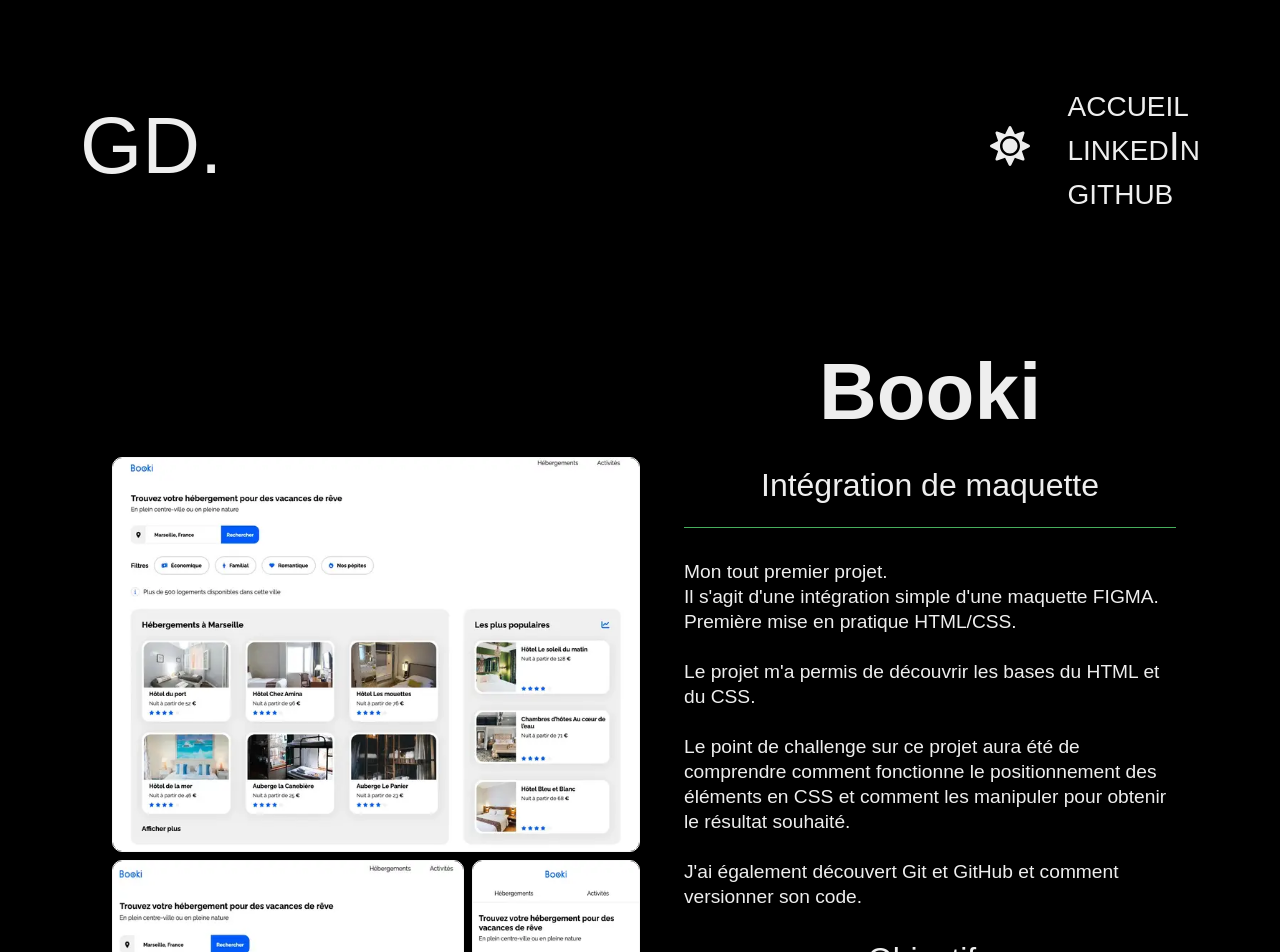
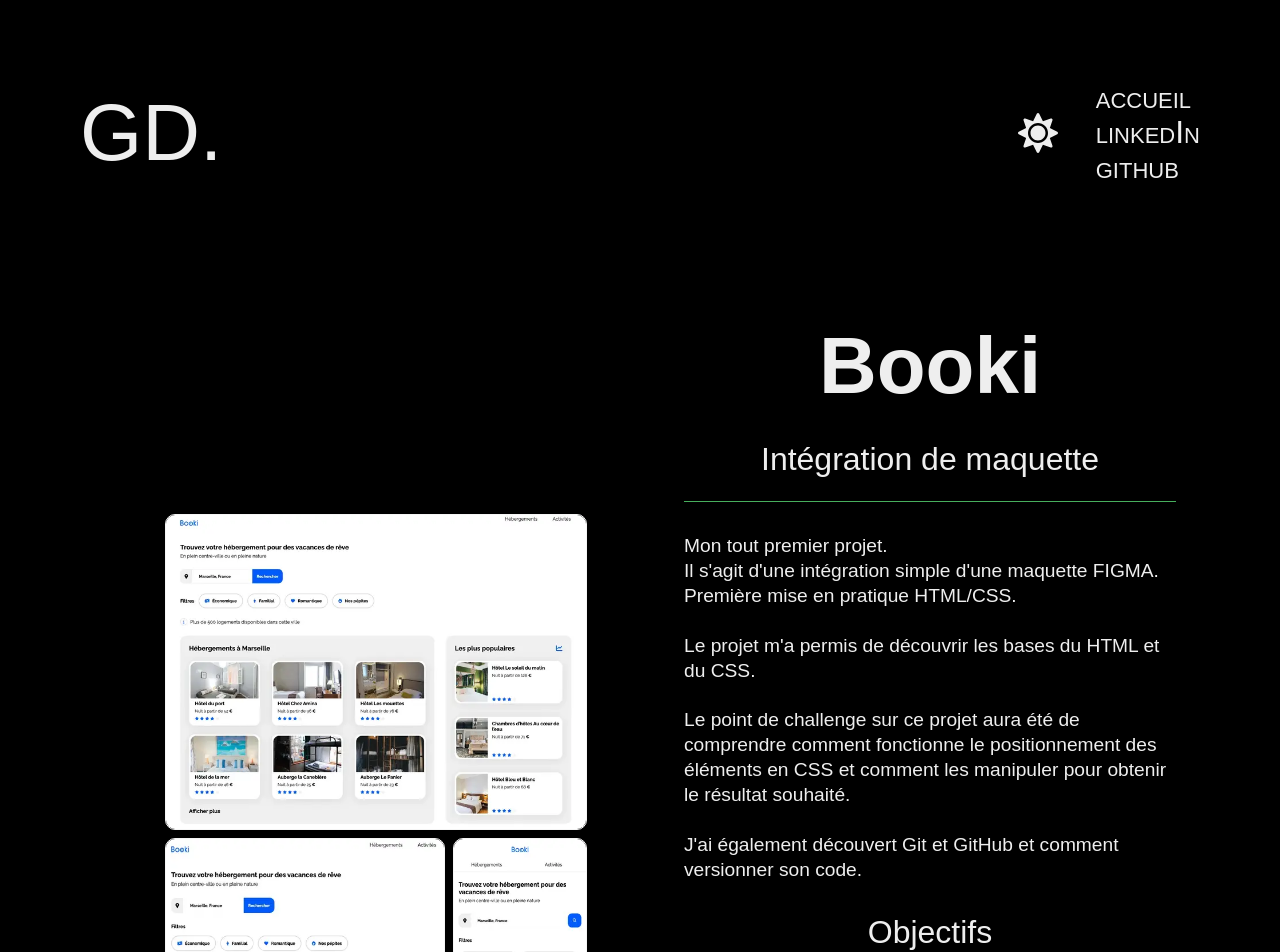
Before and after one commit to ginx836/ginxdev-portfolio, a React (Vite) app: page /projects/0 in a window 1280 px wide. Shown: the top 952 px of the page. Built offline with nearby package versions, Linux system fonts and the light colour scheme; a web font is replaced by a local one.

Commit message:
Fix Layout
Update image layout
Update assets
Minor styles changes

```diff
--- a/src/components/CardSlider/cardslider.scss
+++ b/src/components/CardSlider/cardslider.scss
@@ -29,11 +29,11 @@
     display: none; // Chrome, Safari, Edge
   }
 
+  // @media screen and (max-width: $breakpoint-1440px) {
+  //   width: 840px;
+  // }
+
   @media screen and (max-width: $breakpoint-1440px) {
-    width: 840px;
-  }
-
-  @media screen and (max-width: $breakpoint-1024px) {
     width: 420px;
   }
 
--- a/src/components/Contact/contacts.scss
+++ b/src/components/Contact/contacts.scss
@@ -72,7 +72,7 @@
       display: inline-flex;
       align-items: center;
       gap: 10px;
-      font-size: $fs-lg;
+      font-size: $fs-md;
 
       @media screen and (max-width: $breakpoint-1024px) {
         font-size: $fs-md;
--- a/src/components/Header/header.scss
+++ b/src/components/Header/header.scss
@@ -48,7 +48,7 @@
     & a {
       @include link;
       font-family: "Lexend Exa", sans-serif;
-      font-size: $fs-xl;
+      font-size: $fs-lg;
       font-variant: small-caps;
       color: var(--color-primary);
 
--- a/src/styles/pages/projectsdetails.scss
+++ b/src/styles/pages/projectsdetails.scss
@@ -122,6 +122,7 @@
 .picture-container {
   @include flex-column;
   justify-content: center;
+  align-items: center;
   width: 50%;
   row-gap: $margin-xsmall;
 
@@ -129,6 +130,7 @@
     display: flex;
     justify-content: center;
     column-gap: $margin-xsmall;
+    max-width: 80%;
   }
 
   .picture-img {
```
Also changed, not shown: public/assets/Projects/Main/Kasa-Desktop.webp, public/assets/Projects/Main/Kasa-Mobile.webp.
